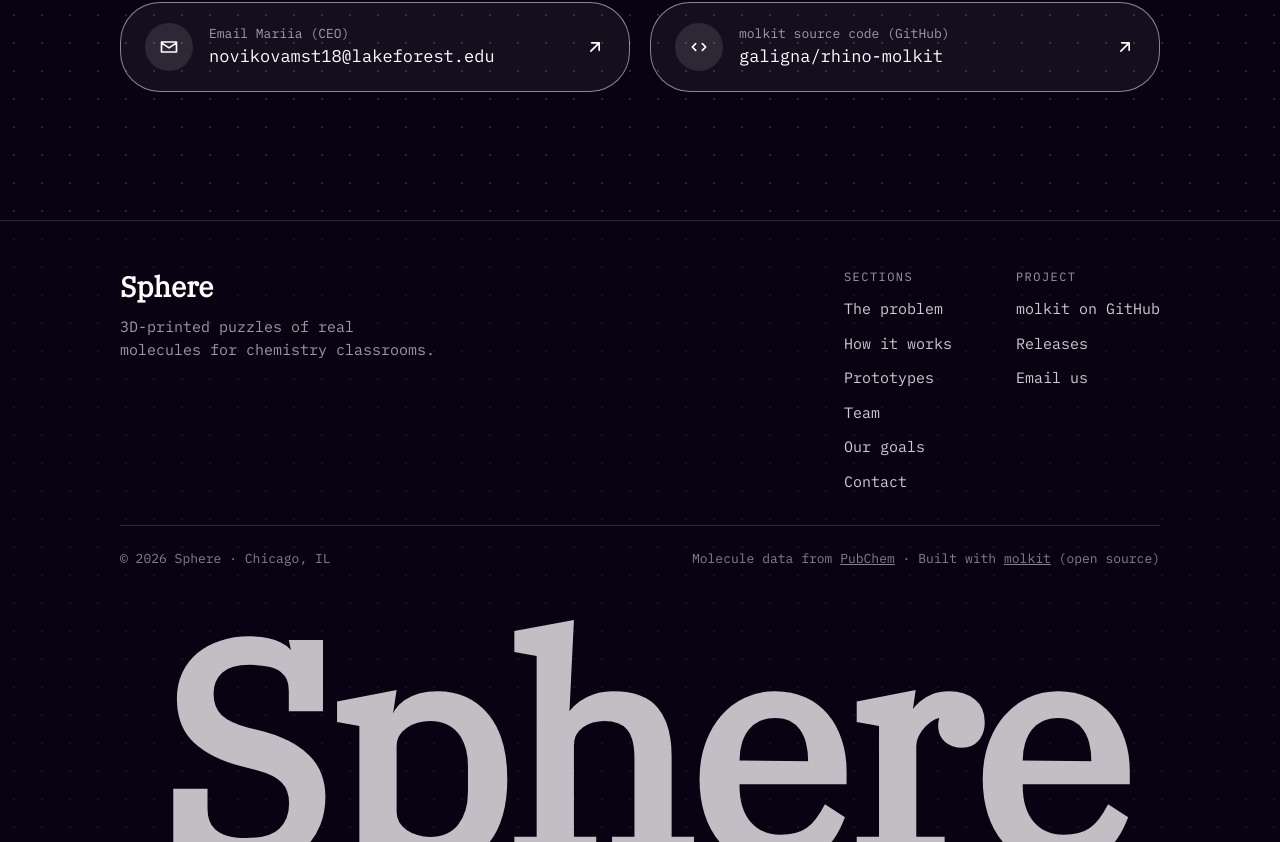
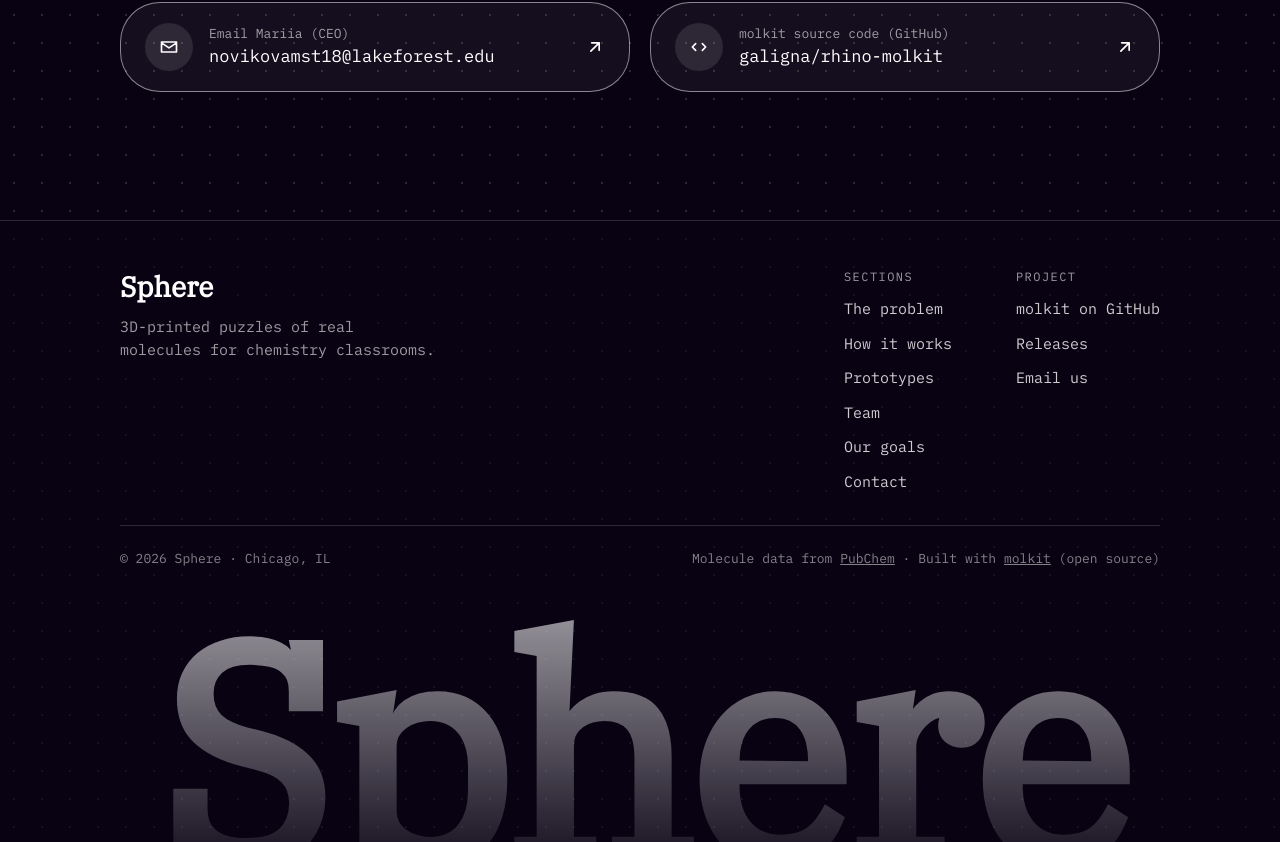
Before and after one commit to galigna/sphere, a React (Vite) app: page / in a window 1280 px wide. Shown: the part 3835-4677 px from the top of the page. Built offline with nearby package versions, Linux system fonts and the light colour scheme; no server answers.

Commit message:
Footer wordmark: soft white gradient instead of flat opacity

```diff
--- a/src/styles/site.css
+++ b/src/styles/site.css
@@ -590,7 +590,10 @@ button, input {
   font: 700 29cqi / 1 var(--font-serif);
   letter-spacing: -0.02em;
   text-align: center;
-  opacity: 0.75;
+  /* Fades towards the cut, so the word sits back. */
+  background: linear-gradient(var(--primitive-white-a60), var(--primitive-white-a10));
+  background-clip: text;
+  color: transparent;
 }
 
 /* Tablet */
```
